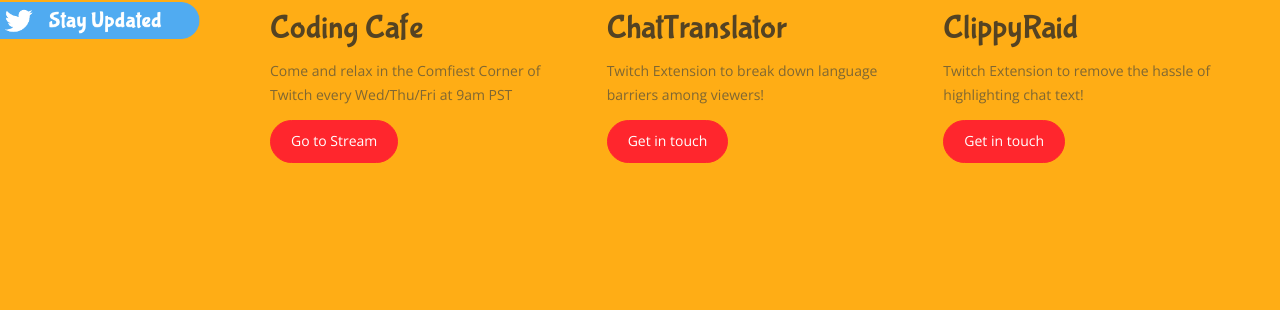
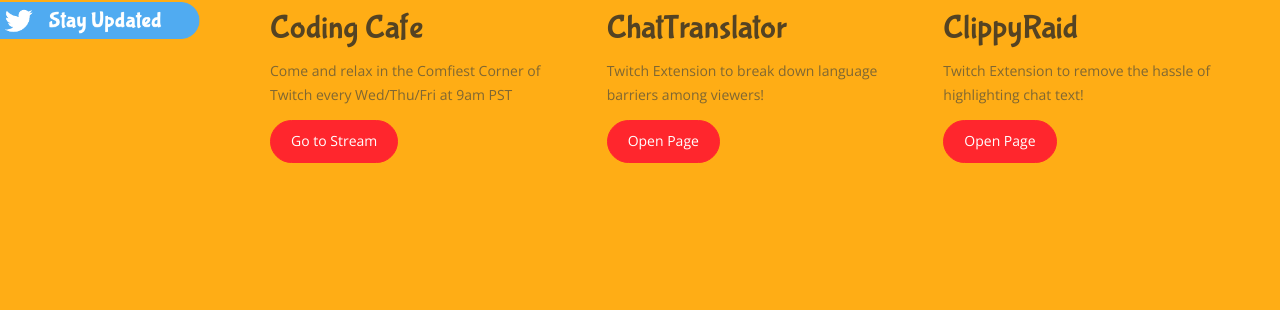
Before and after one commit to instafluff/instafluff.github.io, a Jekyll site: the page built from README.md, in a window 1280 px wide. Shown: the part 420-730 px from the top of the page. Built offline with Jekyll 4.4.1, drawn with Linux system fonts in a browser that asks for light colours; our own code applies the rules of GitHub Pages for plain Markdown files.

Commit message:
Update home.html

```diff
--- a/_layouts/home.html
+++ b/_layouts/home.html
@@ -87,14 +87,14 @@
     <img class="img-responsive" alt="" src="./assets/images/ChatTranslator.png">
     <h2>ChatTranslator</h2>
     <p>Twitch Extension to break down language barriers among viewers!</p>
-    <a href="http://chattranslator.instafluff.tv" class="btn btn-primary" title=""> Get in touch</a>
+    <a href="http://chattranslator.instafluff.tv" class="btn btn-primary" title=""> Open Page</a>
   </div>
 
   <div class="col-xs-12 col-md-4 section-container-spacer">
     <img class="img-responsive" alt="" src="./assets/images/ClippyRaid.png">
     <h2>ClippyRaid</h2>
     <p>Twitch Extension to remove the hassle of highlighting chat text!</p>
-    <a href="http://clippyraid.instafluff.tv" class="btn btn-primary" title=""> Get in touch</a>
+    <a href="http://clippyraid.instafluff.tv" class="btn btn-primary" title=""> Open Page</a>
   </div>
 
 </div>
```
